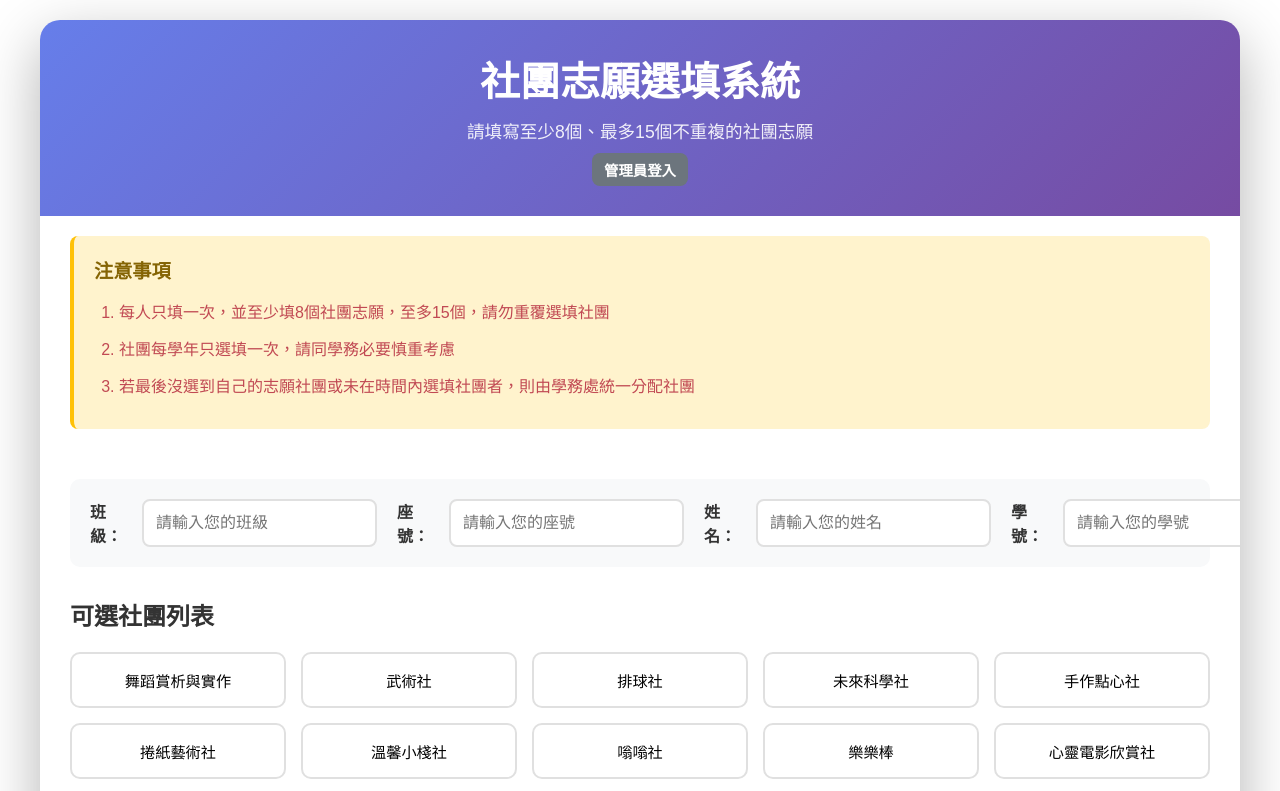
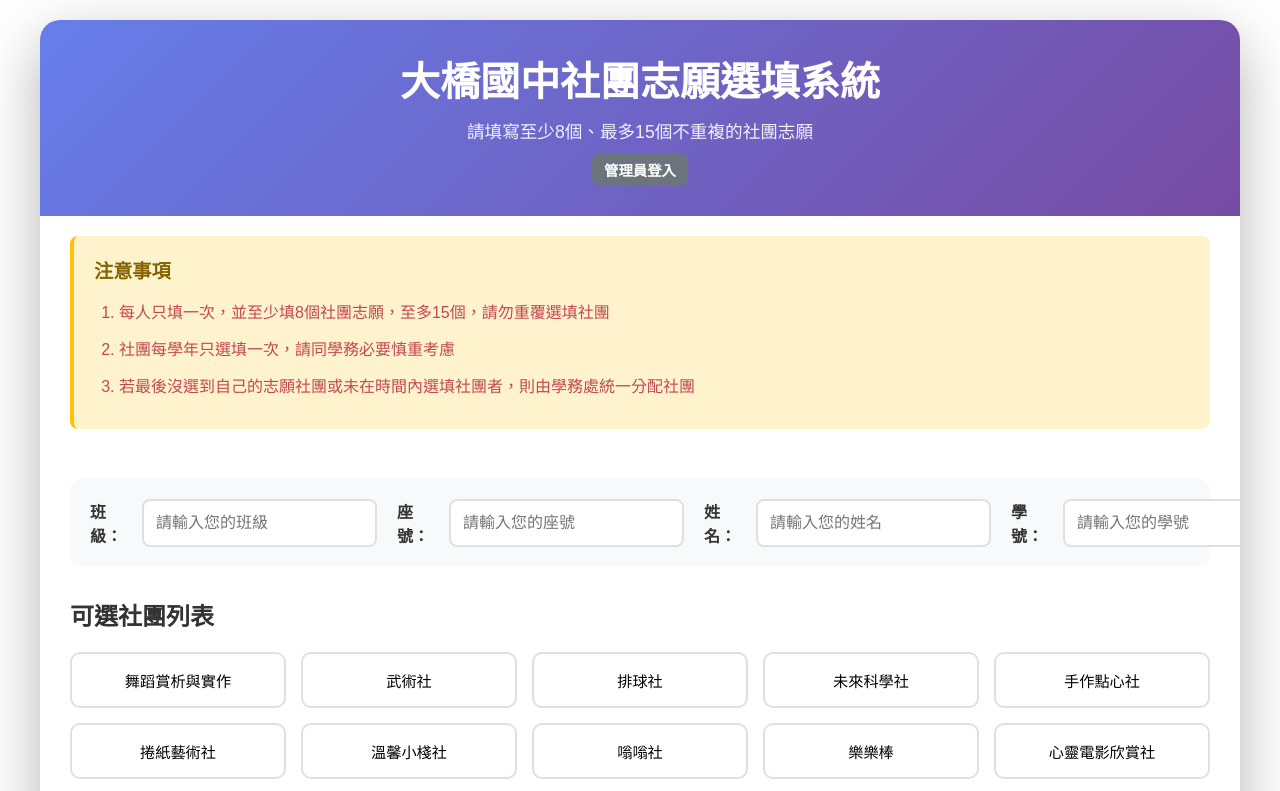
Before and after one commit to mlchen88/club_7, a plain HTML site: page index.html in a window 1280 px wide. Shown: the top 791 px of the page. Drawn offline with Linux system fonts and the light colour scheme; no server answers.

Commit message:
Add files via upload

```diff
--- a/index.html
+++ b/index.html
@@ -3,13 +3,13 @@
 <head>
     <meta charset="UTF-8">
     <meta name="viewport" content="width=device-width, initial-scale=1.0">
-    <title>社團志願選填系統</title>
+    <title>大橋國中社團志願選填系統</title>
     <link rel="stylesheet" href="styles.css">
 </head>
 <body>
     <div class="container">
         <header>
-            <h1>社團志願選填系統</h1>
+            <h1>大橋國中社團志願選填系統</h1>
             <p class="subtitle">請填寫至少8個、最多15個不重複的社團志願</p>
             <div style="margin-top:10px;">
                 <button type="button" id="adminLoginBtn" class="btn btn-secondary" style="padding:6px 12px; font-size:0.9em;">管理員登入</button>
```
